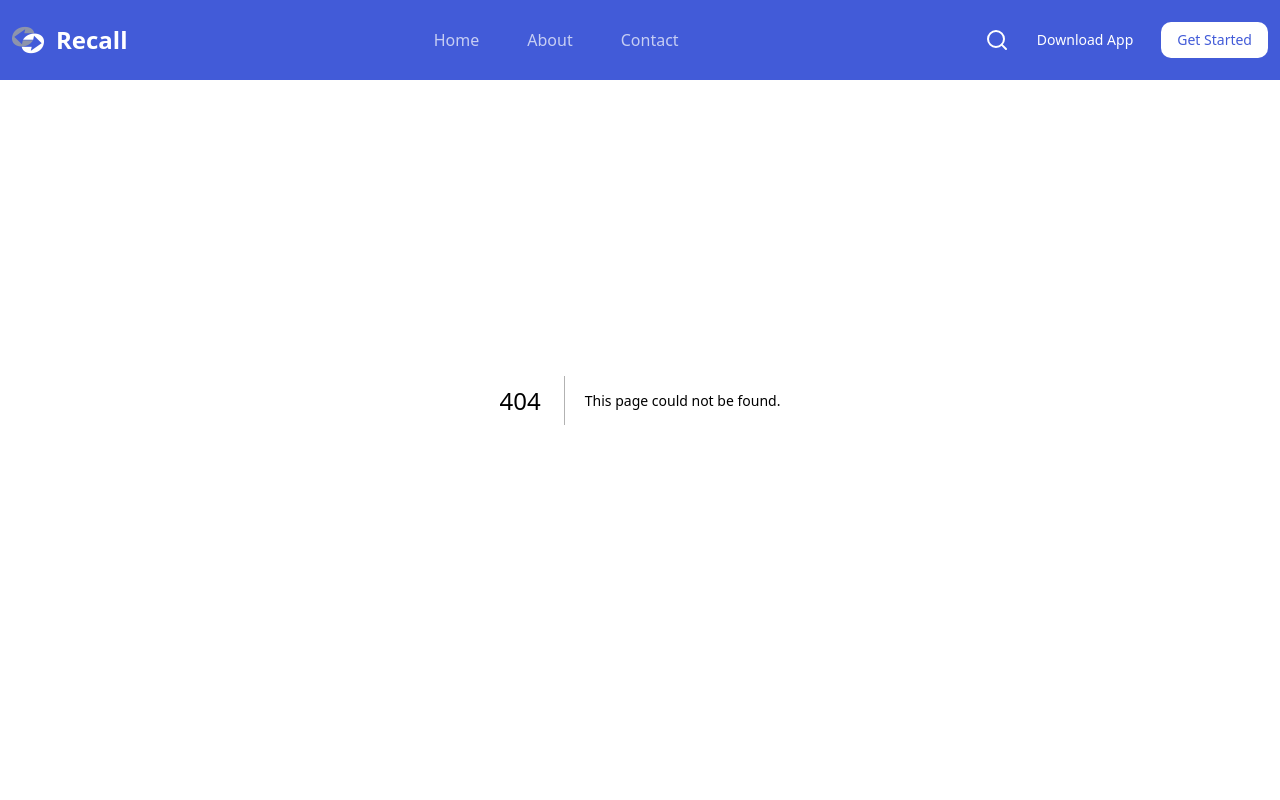
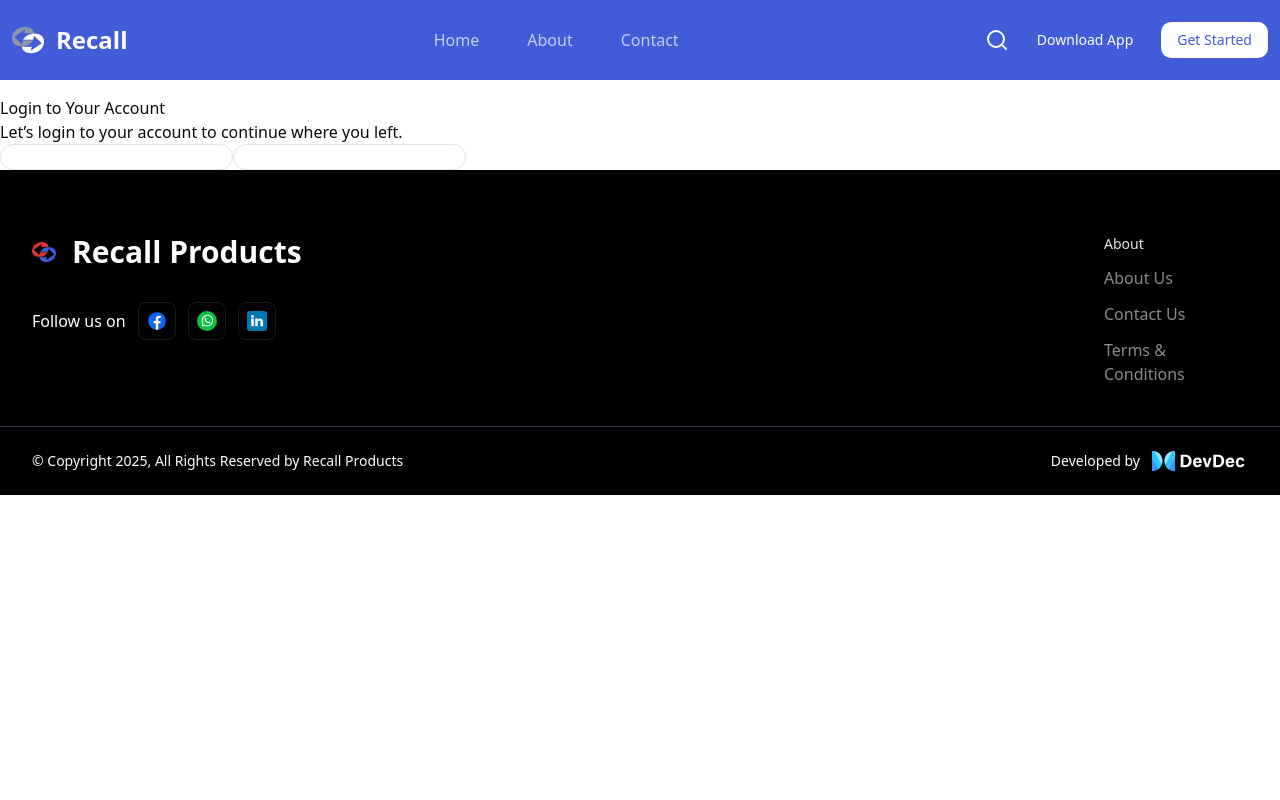
Before and after one commit to abjabbaragrncy/recall-app, a Next.js app: page /login in a window 1280 px wide. Before the commit this address had no page. Shown: the top 800 px of the page. Built offline with nearby package versions, Linux system fonts and the light colour scheme.

Commit message:
add login form

```diff
--- a/src/app/layout.tsx
+++ b/src/app/layout.tsx
@@ -33,7 +33,7 @@ export default function RootLayout({
           <Navbar />
         </header>
 
-        <main>{children}</main>
+        <main className="pt-24">{children}</main>
         <Footer />
       </body>
     </html>
--- /dev/null
+++ b/src/app/login/page.tsx
@@ -0,0 +1,17 @@
+'use client'
+import React from "react";
+
+export default function page() {
+  return (
+    <section className="z-10">
+      <div>
+        <h2>Login to Your Account</h2>
+        <p>Let’s login to your account to continue where you left.</p>
+        <form action="">
+          <input type="email" name="email" id="" className="border rounded-full" />
+          <input type="password" name="password" id="" className="border rounded-full" />
+        </form>
+      </div>
+    </section>
+  );
+}
```
